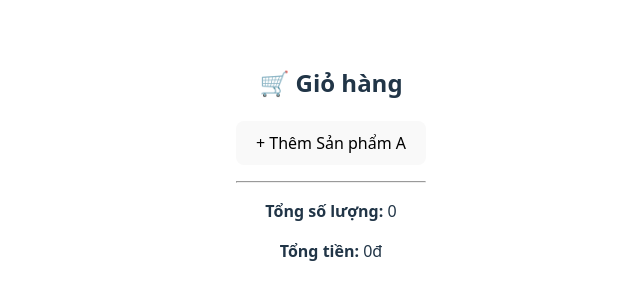
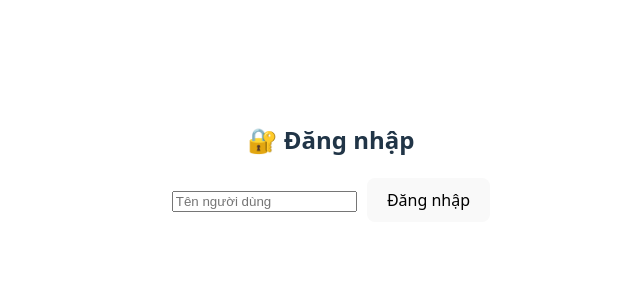
Before and after one commit to tthtung/PTGDUD_DHKTPM18A_REACTJS_TUAN_10, a React (Vite) app: page / in a window 1280 px wide. Shown: the part 238-538 px from the top of the page, without its empty margins (309-949 px from the left). Built offline with nearby package versions, Linux system fonts and the light colour scheme.

Commit message:
Finish  5. Quản lý user đăng nhập (Auth)

```diff
--- a/src/App.jsx
+++ b/src/App.jsx
@@ -8,6 +8,7 @@
 import TodoApp from "./components/TodoApp";
 import ThemeToggle from "./components/ThemeToggle";
 import Cart from "./components/Cart";
+import Auth from "./components/Auth";
 
 function App() {
   return (
@@ -22,7 +23,8 @@
         {/* <ChangeValue_ReduxToolkit /> */}
         {/* <TodoApp /> */}
         {/* <ThemeToggle /> */}
-        <Cart />
+        {/* <Cart /> */}
+        <Auth />
       </Provider>
     </>
   );
--- /dev/null
+++ b/src/components/Auth.jsx
@@ -0,0 +1,47 @@
+import React, { useState } from "react";
+import { useDispatch, useSelector } from "react-redux";
+import { login, logout } from "../components/redux_toolkit/authSlice";
+
+export default function Auth() {
+  const dispatch = useDispatch();
+  const isLoggedIn = useSelector((state) => state.auth.isLoggedIn);
+  const user = useSelector((state) => state.auth.user);
+
+  const [username, setUsername] = useState("");
+
+  const handleLogin = (e) => {
+    e.preventDefault();
+    if (username.trim()) {
+      dispatch(login({ username }));
+    }
+  };
+
+  const handleLogout = () => {
+    dispatch(logout());
+  };
+
+  return (
+    <div style={{ padding: 20 }}>
+      {isLoggedIn ? (
+        <div>
+          <h2>👋 Chào mừng, {user.username}!</h2>
+          <button onClick={handleLogout}>Đăng xuất</button>
+        </div>
+      ) : (
+        <form onSubmit={handleLogin}>
+          <h2>🔐 Đăng nhập</h2>
+          <input
+            type="text"
+            placeholder="Tên người dùng"
+            value={username}
+            onChange={(e) => setUsername(e.target.value)}
+            required
+          />
+          <button type="submit" style={{ marginLeft: 10 }}>
+            Đăng nhập
+          </button>
+        </form>
+      )}
+    </div>
+  );
+}
--- /dev/null
+++ b/src/components/redux_toolkit/authSlice.jsx
@@ -0,0 +1,25 @@
+import { createSlice } from "@reduxjs/toolkit";
+
+const authSlice = createSlice({
+  name: "auth",
+  initialState: {
+    user: null,
+    isLoggedIn: false,
+  },
+  reducers: {
+    login: (state, action) => {
+      state.user = action.payload;
+      state.isLoggedIn = true;
+    },
+    logout: (state) => {
+      state.user = null;
+      state.isLoggedIn = false;
+    },
+    setUserInfo: (state, action) => {
+      state.user = { ...state.user, ...action.payload };
+    },
+  },
+});
+
+export const { login, logout, setUserInfo } = authSlice.actions;
+export default authSlice.reducer;
--- a/src/components/redux_toolkit/store.jsx
+++ b/src/components/redux_toolkit/store.jsx
@@ -3,6 +3,7 @@
 import todoReducer from "./todoSlice";
 import themeReducer from "./themeSlice";
 import cartReducer from "./cartSlice";
+import authReducer from "./authSlice";
 
 const store = configureStore({
   reducer: {
@@ -10,6 +11,7 @@
     todos: todoReducer,
     theme: themeReducer,
     cart: cartReducer,
+    auth: authReducer,
   },
 });
 
```
Also changed, not shown: minhchung/5. Quản lý user đăng nhập (Auth).png (added).
